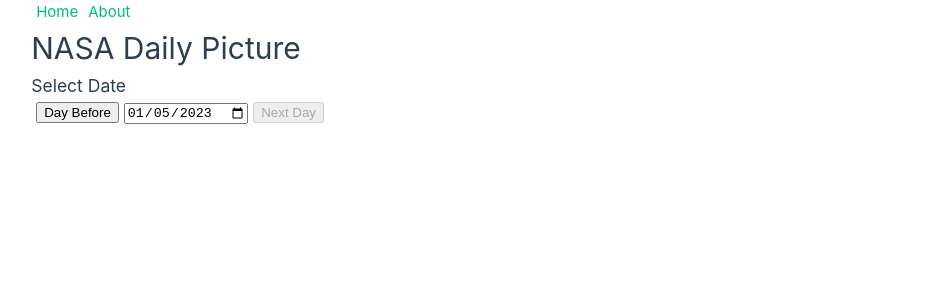
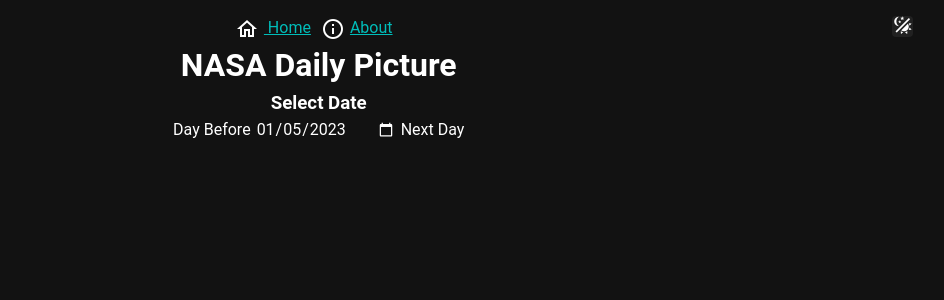
Before and after one commit to elogonme/nasa-apod-vue3, a Vue app: page / in a window 1280 px wide. Shown: the top 300 px of the page, without its empty margins (311-1255 px from the left). Built offline with nearby package versions, Linux system fonts and the light colour scheme; no server answers.

Commit message:
add Vuetify

```diff
--- a/package.json
+++ b/package.json
@@ -13,15 +13,18 @@
     "moment": "^2.29.4",
     "pinia": "^2.0.28",
     "vue": "^3.2.45",
-    "vue-router": "^4.1.6"
+    "vue-router": "^4.1.6",
+    "vuetify": "^3.0.7"
   },
   "devDependencies": {
+    "@mdi/font": "^7.1.96",
     "@rushstack/eslint-patch": "^1.1.4",
     "@vitejs/plugin-vue": "^4.0.0",
     "@vue/eslint-config-prettier": "^7.0.0",
     "eslint": "^8.22.0",
     "eslint-plugin-vue": "^9.3.0",
     "prettier": "^2.7.1",
+    "sass": "^1.57.1",
     "vite": "^4.0.0"
   }
 }
--- a/src/App.vue
+++ b/src/App.vue
@@ -1,19 +1,43 @@
 <script setup>
 import { RouterLink, RouterView } from "vue-router";
+import { useTheme } from "vuetify";
+
+const theme = useTheme();
+const switchDarkMode = () =>
+  (theme.global.name.value = theme.global.current.value.dark
+    ? "light"
+    : "dark");
 </script>
 
 <template>
-  <div class="wrapper">
+  <v-container>
     <nav>
-      <RouterLink to="/" class="nav-link">Home</RouterLink>
+      <v-icon icon="mdi-home-outline" />
+      <RouterLink to="/" class="nav-link"> Home</RouterLink>
+      <v-icon icon="mdi-information-outline" />
       <RouterLink to="/about" class="nav-link">About</RouterLink>
+      <v-btn flat text size="sm" class="float-right" @click="switchDarkMode">
+        <v-icon icon="mdi-theme-light-dark"></v-icon>
+      </v-btn>
     </nav>
-    <RouterView />
-  </div>
+    <v-row justify="center">
+      <v-col>
+        <RouterView />
+      </v-col>
+    </v-row>
+  </v-container>
 </template>
 
 <style scoped>
 .nav-link {
-  padding: 5px 5px;
+  padding: 5px 10px 5px 5px;
+  color: rgb(0, 189, 186);
 }
 </style>
+
+<style lang="scss">
+#app {
+  text-align: center;
+  // color: #adadad;
+}
+</style>
--- a/src/assets/main.css
+++ b/src/assets/main.css
@@ -14,22 +14,3 @@
   color: hsla(160, 100%, 37%, 1);
   transition: 0.4s;
 }
-
-@media (hover: hover) {
-  a:hover {
-    background-color: hsla(160, 100%, 37%, 0.2);
-  }
-}
-
-@media (min-width: 1024px) {
-  body {
-    display: flex;
-    place-items: center;
-  }
-
-  #app {
-    display: grid;
-    grid-template-columns: 1fr 1fr;
-    padding: 0 2rem;
-  }
-}
--- a/src/main.js
+++ b/src/main.js
@@ -4,11 +4,34 @@
 import App from "./App.vue";
 import router from "./router";
 
-import "./assets/main.css";
+// import "./assets/main.css";
+
+// Vuetify
+import "vuetify/styles";
+import { createVuetify } from "vuetify";
+import * as components from "vuetify/components";
+import * as directives from "vuetify/directives";
+import { aliases, mdi } from "vuetify/iconsets/mdi";
+import "@mdi/font/css/materialdesignicons.css";
+
+const vuetify = createVuetify({
+  components,
+  directives,
+  theme: {
+    defaultTheme: "dark",
+  },
+  icons: {
+    defaultSet: "mdi",
+    aliases,
+    sets: {
+      mdi,
+    },
+  },
+});
 
 const app = createApp(App);
 
 app.use(createPinia());
 app.use(router);
-
+app.use(vuetify);
 app.mount("#app");
```
Also changed, not shown: 1 other file (tests, documents, lock files or other folders).
